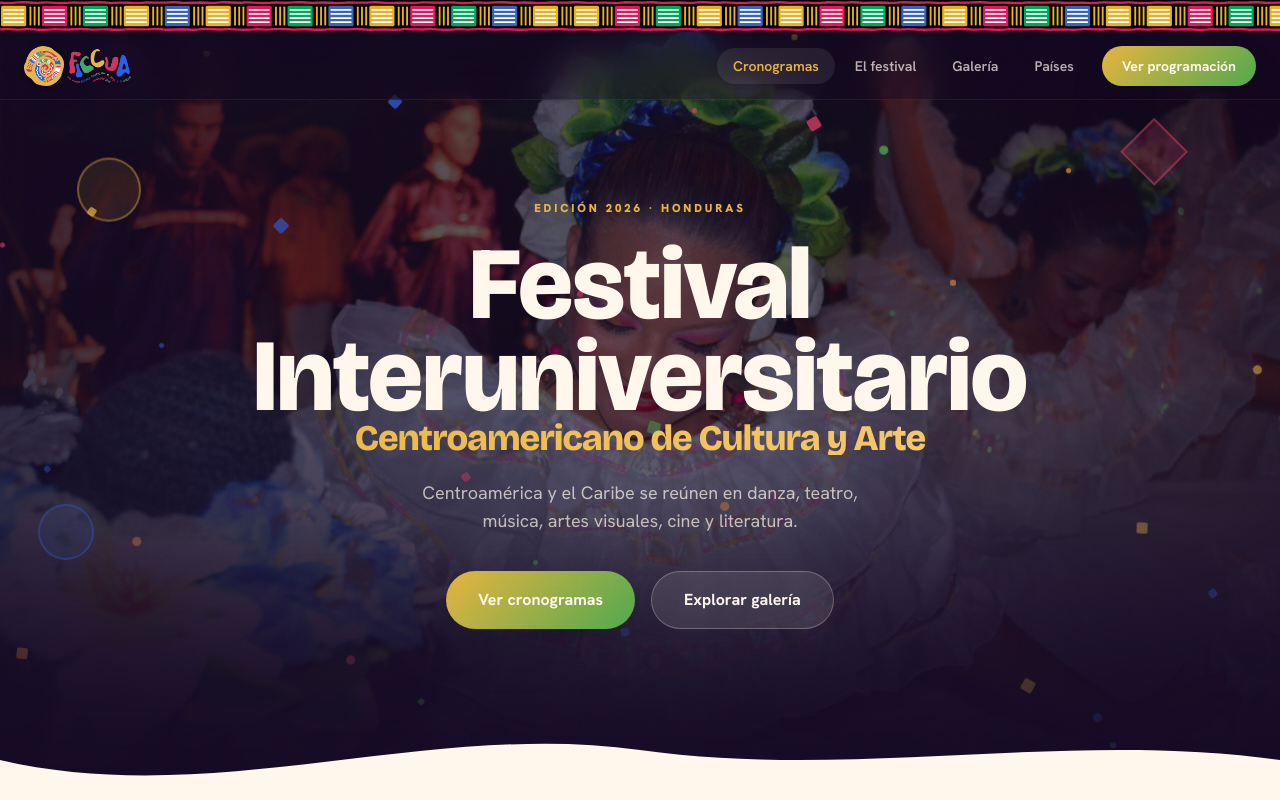
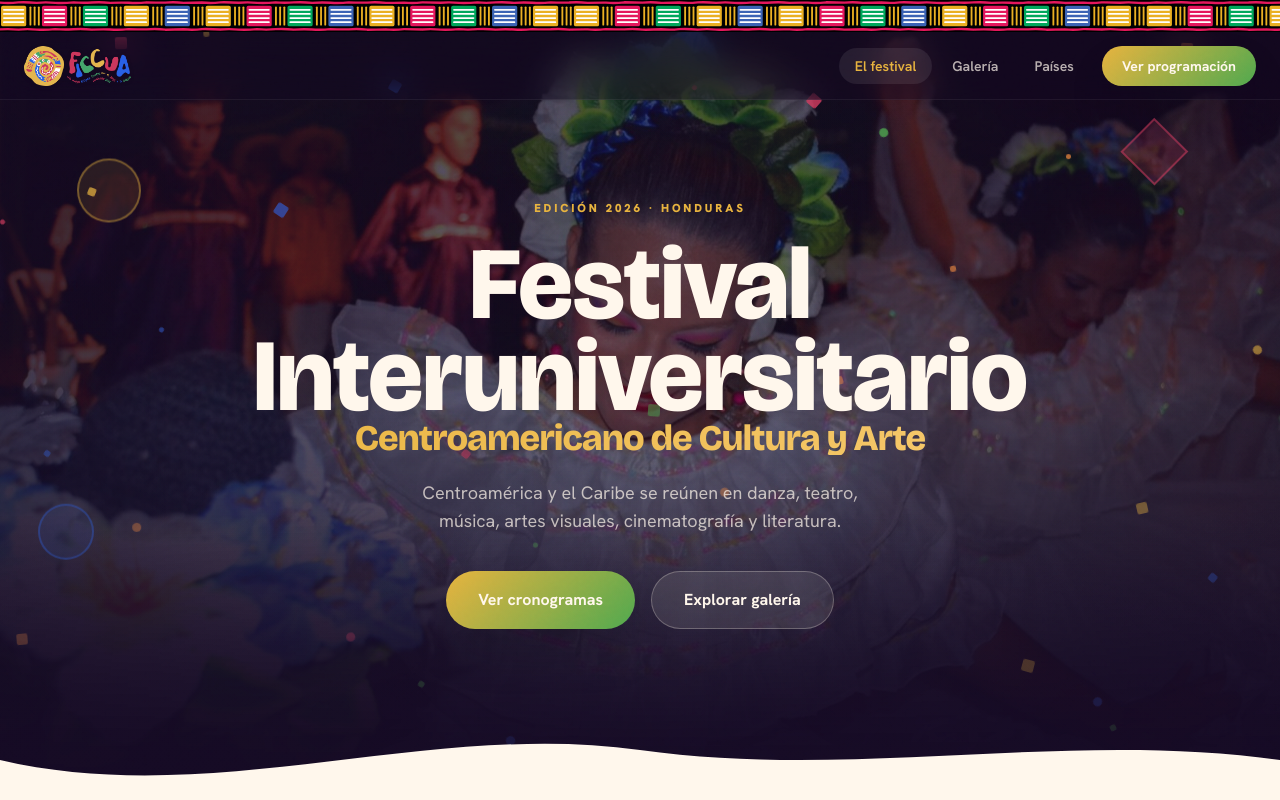
Before and after one commit to RoberWaters/ficcua-front-JIJA, a React (Vite) app in the folder PaginaFICCUA/: page / in a window 1280 px wide. Shown: the top 800 px of the page. Built offline with nearby package versions, Linux system fonts and the light colour scheme.

Commit message:
fix: se eliminó el acceso a cronogramas en el header, se restó espacio al logo de FICCUA con animacion (sin restar dimenciones al logo), y aumento de tamaño al logo de la UNAH en el footer.

```diff
--- a/PaginaFICCUA/src/components/Footer.jsx
+++ b/PaginaFICCUA/src/components/Footer.jsx
@@ -13,7 +13,7 @@ export function Footer() {
           <img src={logoVoae} alt="VOAE" className="h-10 w-auto" />
           {/* Escudo UNAH — proporción casi cuadrada (1.53:1) frente a los otros dos
               logos apaisados, así que necesita más altura para pesar igual en la fila. */}
-          <img src={logoUnah} alt="UNAH" className="h-20 w-auto" />
+          <img src={logoUnah} alt="UNAH" className="h-24 w-auto" />
         </div>
       </div>
     </footer>
--- a/PaginaFICCUA/src/components/Hero.jsx
+++ b/PaginaFICCUA/src/components/Hero.jsx
@@ -81,7 +81,7 @@ export function Hero() {
           </h1>
 
           <p className="mx-auto mt-6 max-w-md text-lg text-cream/70" style={{ animation: "fade-in-up 0.8s var(--ease-out) 0.3s both" }}>
-            Centroamérica y el Caribe se reúnen en danza, teatro, música, artes visuales, cine y literatura.
+            Centroamérica y el Caribe se reúnen en danza, teatro, música, artes visuales, cinematografía y literatura.
           </p>
 
           <div className="mt-9 flex flex-wrap justify-center gap-4" style={{ animation: "fade-in-up 0.8s var(--ease-out) 0.4s both" }}>
--- a/PaginaFICCUA/src/components/Hologram.jsx
+++ b/PaginaFICCUA/src/components/Hologram.jsx
@@ -57,13 +57,15 @@ export function Hologram() {
   }, []);
 
   return (
-    <section className="relative flex h-screen flex-col items-center justify-center overflow-hidden bg-cream">
+    <section className="relative flex flex-col items-center justify-center overflow-hidden bg-cream py-6 sm:py-8">
       <div className="pointer-events-none absolute left-1/2 top-1/2 h-96 w-96 -translate-x-1/2 -translate-y-1/2 rounded-full bg-ficcua-blue/10 blur-3xl" />
 
       <div className="relative w-full text-center">
         <Reveal delay={120}>
+          {/* Sin alto fijo: la caja se ajusta al logo, y el pb inferior reserva
+              el sitio justo de la sombra del piso para que no se le meta debajo. */}
           <div
-            className="relative mx-auto flex h-160 w-full items-center justify-center"
+            className="relative mx-auto flex w-full items-center justify-center pt-2 pb-16"
             style={{ perspective: "1600px" }}
           >
             {/* partículas ascendentes */}
--- a/PaginaFICCUA/src/components/Navbar.jsx
+++ b/PaginaFICCUA/src/components/Navbar.jsx
@@ -5,7 +5,6 @@ import { CenefaBloques } from "./CenefaBloques";
 import { Button } from "./ui/Button";
 
 const LINKS = [
-  { href: "#cronogramas", label: "Cronogramas" },
   { href: "#contadores", label: "El festival" },
   { href: "#galeria", label: "Galería" },
   { href: "#paises", label: "Países" },
```
